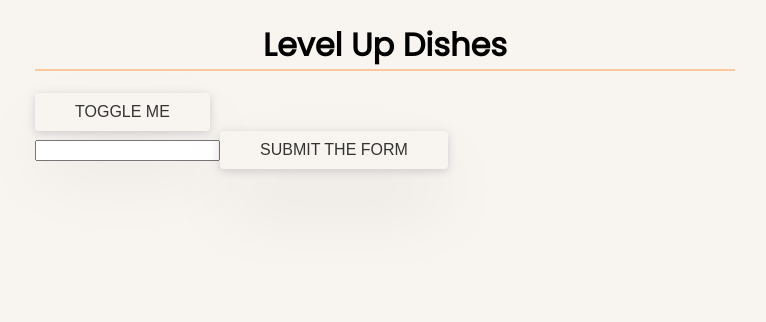
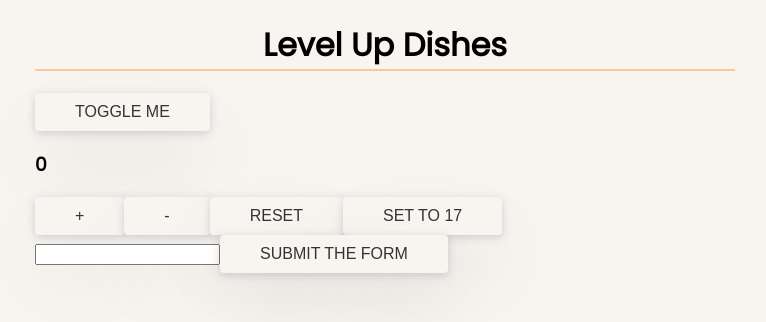
Before and after one commit to thecodegoddess/react-hooks-course, a React (Create React App) app: page / in a window 1280 px wide. Shown: the top 322 px of the page, without its empty margins (255-1021 px from the left). Built offline with nearby package versions, Linux system fonts and the light colour scheme.

Commit message:
Chapter 10 - useReducer

```diff
--- a/src/App.js
+++ b/src/App.js
@@ -1,3 +1,4 @@
+import { Counter } from './Counter';
 import React, { useRef } from 'react';
 import Toggle from './Toggle';
 import { useTitleInput } from './hooks/useTitleInput';
@@ -10,6 +11,7 @@ const App = () => {
   return (<div className="main-wrapper" ref={ref}>
       <h1 onClick={() => ref.current.classList.toggle('fake-class-here')}>Level Up Dishes</h1>
       <Toggle/>
+      <Counter/>
       <form onSubmit={(e) => {
         e.preventDefault();
       }}>
--- /dev/null
+++ b/src/Counter.js
@@ -0,0 +1,49 @@
+import React, { useReducer } from 'react';
+const COUNTER_ACTIONS = {
+  ADD: 'ADD',
+  SUBTRACT: 'SUBTRACT',
+  RESET: 'RESET',
+  UPDATE: 'UPDATE',
+};
+const initialState = {
+  counter: 0,
+};
+
+function reducer(state, action) {
+  switch (action.type) {
+    case COUNTER_ACTIONS.ADD:
+      return {
+        counter: state.counter + 1,
+      };
+    case COUNTER_ACTIONS.SUBTRACT:
+      return {
+        counter: state.counter - 1,
+      };
+    case COUNTER_ACTIONS.RESET:
+      return {
+        counter: initialState.counter,
+      };
+    case COUNTER_ACTIONS.UPDATE:
+      return {
+        counter: action.value || initialState.counter,
+      };
+    default:
+      throw new Error();
+  }
+}
+
+export const Counter = () => {
+  const [state, dispatch] = useReducer(reducer, initialState);
+  return (
+    <div>
+      <h3>{state.counter}</h3>
+      <button onClick={() => dispatch({type: COUNTER_ACTIONS.ADD})}>+</button>
+      <button onClick={() => dispatch({type: COUNTER_ACTIONS.SUBTRACT})}>-</button>
+      <button onClick={() => dispatch({type: COUNTER_ACTIONS.RESET})}>Reset</button>
+      <button onClick={() => dispatch({
+        type: COUNTER_ACTIONS.UPDATE,
+        value: 17,
+      })}>Set to 17</button>
+    </div>
+  );
+};
```
